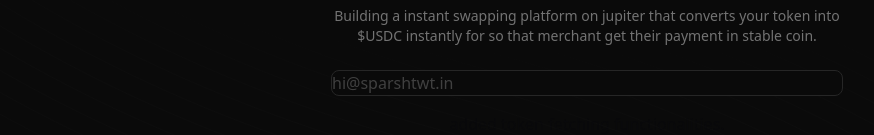
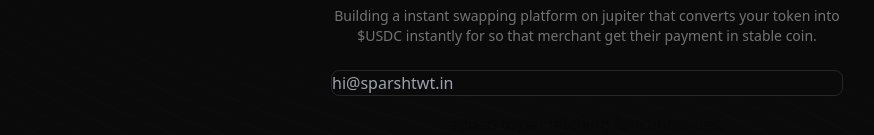
Before and after one commit to sparsh0006/swap, a Next.js app: page / in a window 1280 px wide. Shown: the part 377-512 px from the top of the page, without its empty margins (53-927 px from the left). Built offline with nearby package versions, Linux system fonts and the light colour scheme.

Commit message:
updated UI

```diff
--- a/src/app/page.tsx
+++ b/src/app/page.tsx
@@ -22,7 +22,7 @@
           <input
             type="text"
             placeholder="hi@sparshtwt.in"
-            className="rounded-lg border border-neutral-800 focus:ring-2 focus:ring-teal-500  w-full relative z-10 mt-4  bg-neutral-950 placeholder:text-neutral-700"
+            className="rounded-lg border border-neutral-800 focus:ring-2 focus:ring-teal-500  w-full relative z-10 mt-4  bg-neutral-950 placeholder:text-white-700 text-white"
           />
         </div>
         <BackgroundBeams />
```
